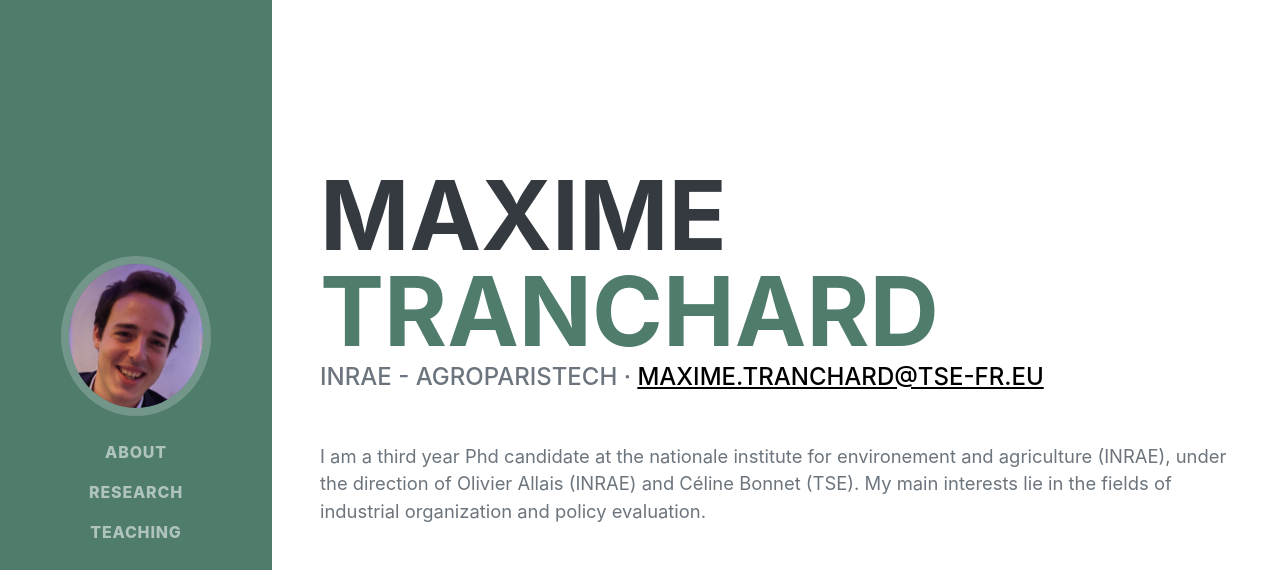
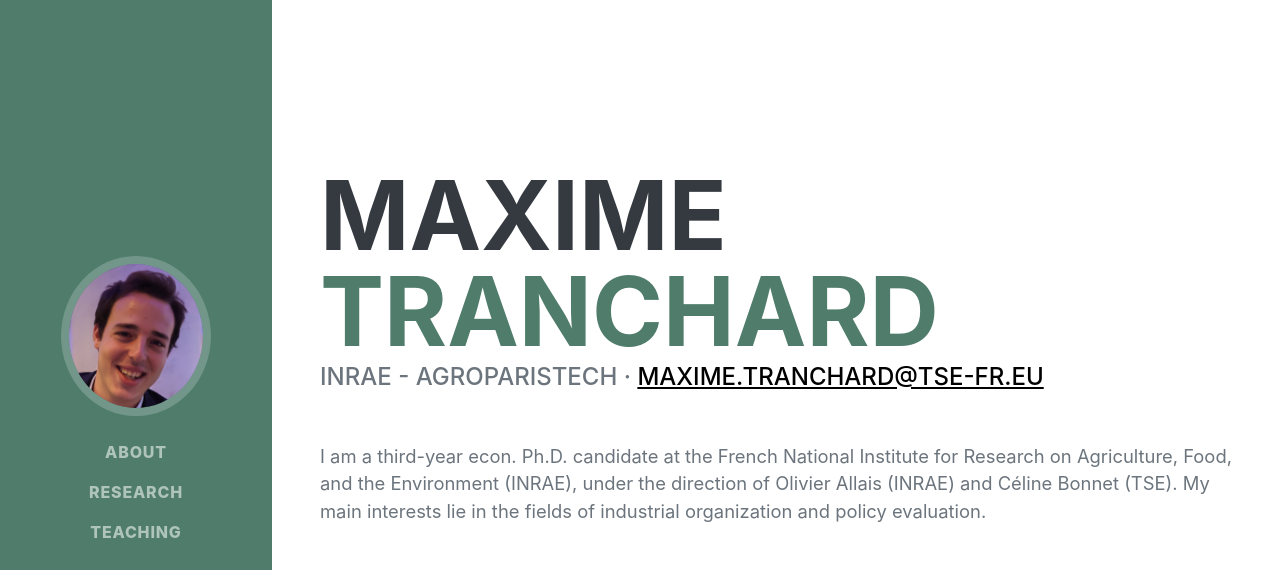
Before and after one commit to tranchardm/tranchardm.github.io, a plain HTML site: page index.html in a window 1280 px wide. Shown: the top 570 px of the page. Drawn offline with nearby package versions, Linux system fonts and the light colour scheme; a web font is replaced by a local one.

Commit message:
Update index.html

```diff
--- a/index.html
+++ b/index.html
@@ -45,7 +45,7 @@
                         INRAE - AGROPARISTECH ·
                         <a href="mailto:maxime.tranchard@tse-fr.eu">maxime.tranchard@tse-fr.eu</a>
                     </div>
-                    <p class="lead mb-5">I am a third year Phd candidate at the nationale institute for environement and agriculture (INRAE), under the direction of Olivier Allais (INRAE) and Céline Bonnet (TSE). My main interests lie in the fields of industrial organization and policy evaluation. </p>
+                    <p class="lead mb-5">I am a third-year econ. Ph.D. candidate at the French National Institute for Research on Agriculture, Food, and the Environment (INRAE), under the direction of Olivier Allais (INRAE) and Céline Bonnet (TSE). My main interests lie in the fields of industrial organization and policy evaluation. </p>
                     <div class="social-icons">
                     <a class="social-icon" href="https://fr.linkedin.com/in/maxime-tranchard"><i class="fab fa-linkedin-in"></i></a>
                         <a class="social-icon" href="https://github.com/tranchardm"><i class="fab fa-github"></i></a>
```
